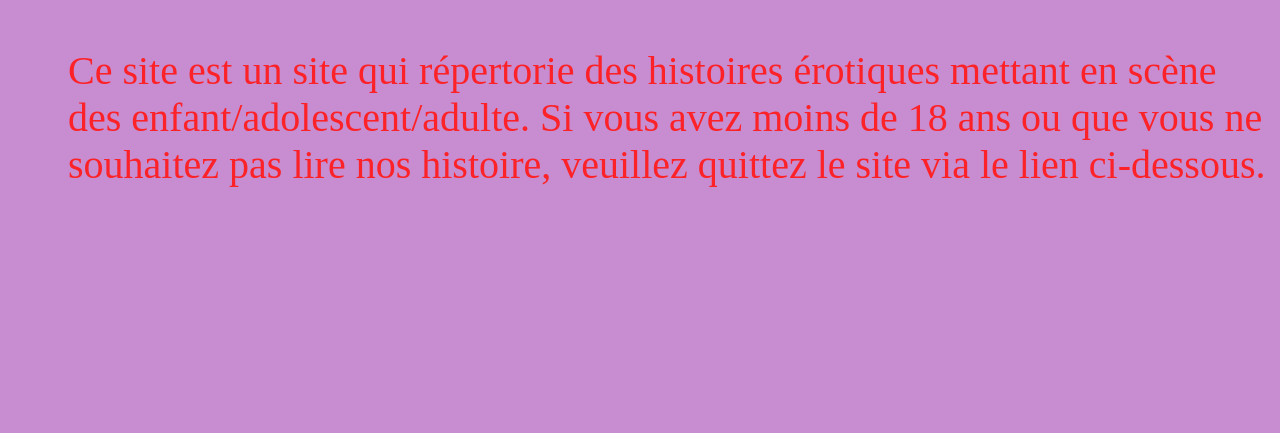
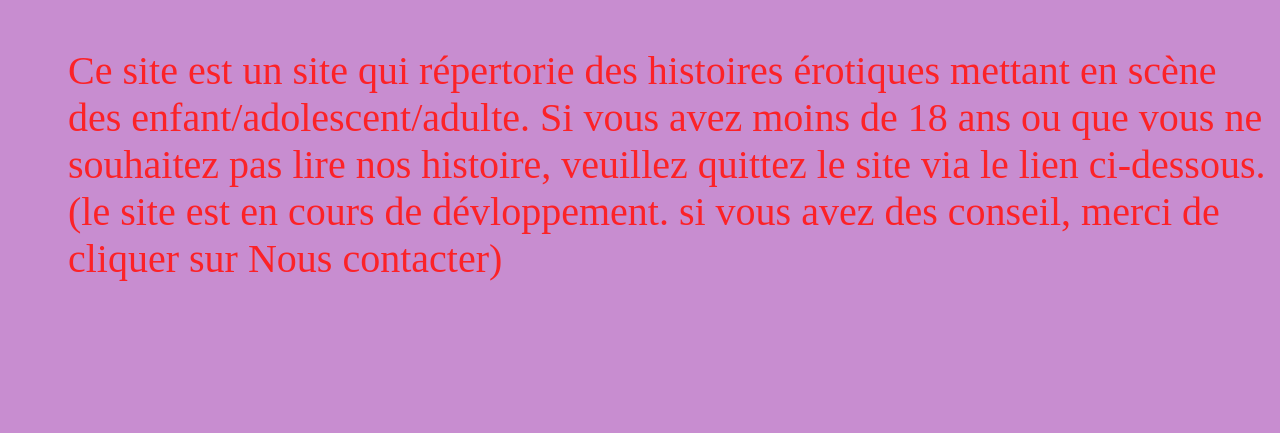
Before and after one commit to Rapahel-richez-LOUL/website_storyxxx, a plain HTML site: page index.html in a window 1280 px wide. Shown: the part 367-800 px from the top of the page. Drawn offline with Linux system fonts and the light colour scheme.

Commit message:
second update
amélioration

```diff
--- a/index.html
+++ b/index.html
@@ -47,7 +47,7 @@
 	</p>
 
 <p class="avertissement">
-	Ce site est un site qui répertorie des histoires érotiques mettant en scène des enfant/adolescent/adulte. Si vous avez moins de 18 ans ou que vous ne souhaitez pas lire nos histoire, veuillez quittez le site via le lien ci-dessous.
+	Ce site est un site qui répertorie des histoires érotiques mettant en scène des enfant/adolescent/adulte. Si vous avez moins de 18 ans ou que vous ne souhaitez pas lire nos histoire, veuillez quittez le site via le lien ci-dessous. (le site est en cours de dévloppement. si vous avez des conseil, merci de cliquer sur Nous contacter)
 </p>
 
 	<!-- Pied de Page -->
```
